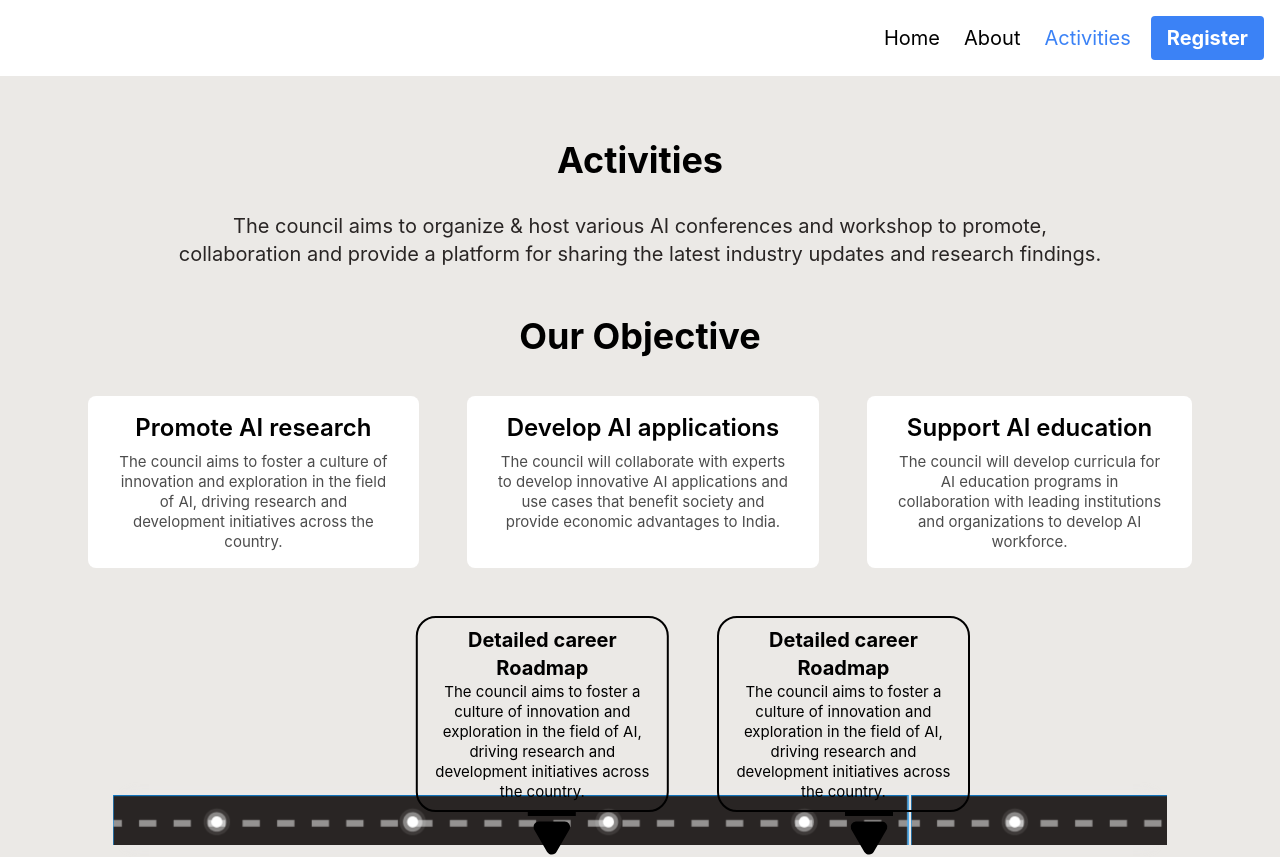
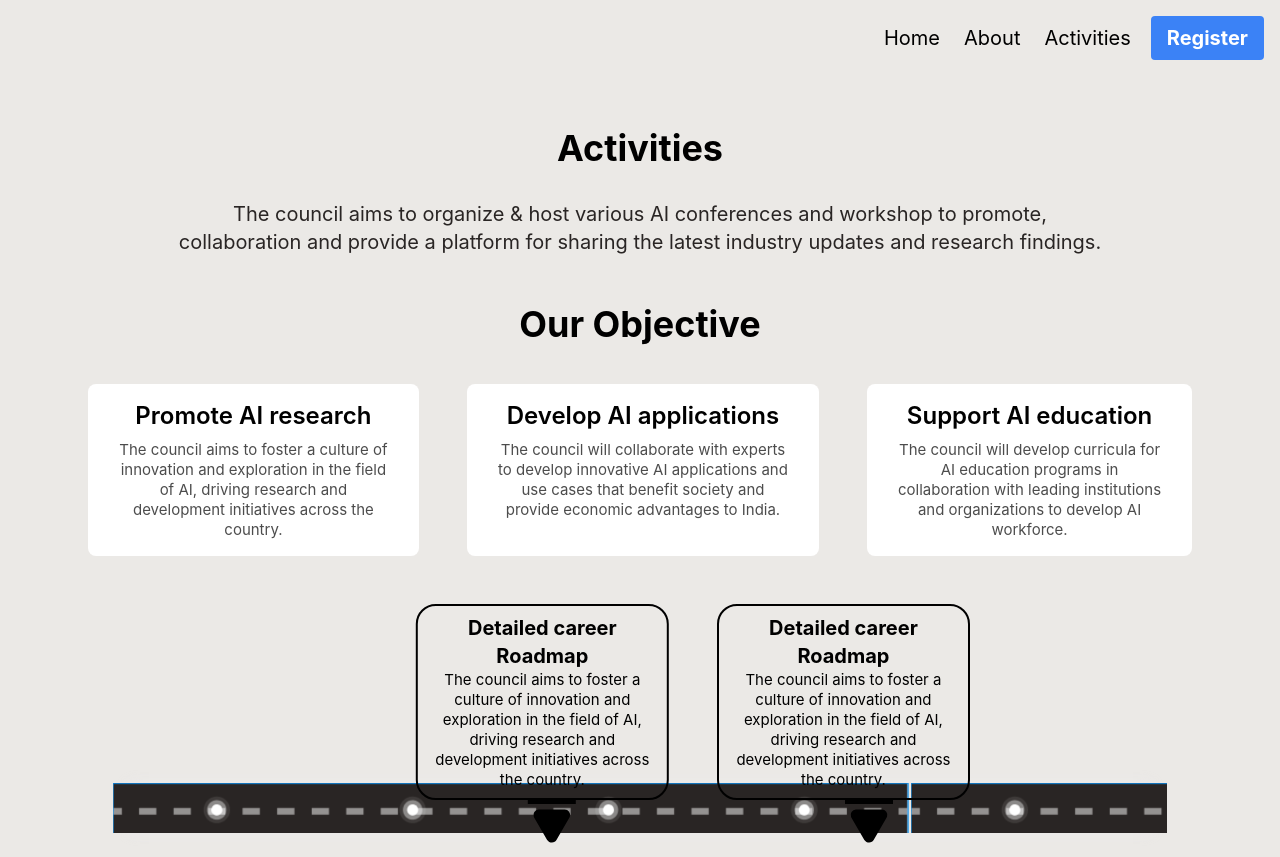
Before and after one commit to Baavro/AIC, a React (Create React App) app: page /activities in a window 1280 px wide. Shown: the top 857 px of the page. Built offline with nearby package versions, Linux system fonts and the light colour scheme; a web font is replaced by a local one.

Commit message:
navabr logic update

```diff
--- a/src/components/NavBar.tsx
+++ b/src/components/NavBar.tsx
@@ -1,31 +1,39 @@
 import React, { useEffect, useState } from 'react';
-import { Link, useLocation } from 'react-router-dom';
+import { Link } from 'react-router-dom';
 
 const NavBar = () => {
-  const [isSticky, setIsSticky] = useState(false);
-  const location = useLocation();
+  const [isHidden, setIsHidden] = useState(false);
+  const [prevScrollPos, setPrevScrollPos] = useState(0);
 
-  useEffect(() => {}, [setIsSticky]);
+  useEffect(() => {
+    const handleScroll = () => {
+      const currentScrollPos = window.scrollY;
+      if (currentScrollPos > prevScrollPos) {
+        setIsHidden(true);
+      } else {
+        setIsHidden(false);
+      }
+      setPrevScrollPos(currentScrollPos);
+    };
+
+    window.addEventListener('scroll', handleScroll);
+
+    return () => {
+      window.removeEventListener('scroll', handleScroll);
+    };
+  }, [prevScrollPos]);
 
   return (
     <div
-      className={`bg-white ${
-        isSticky ? 'text-black fixed top-0 left-0 right-0' : ''
-      } ${isSticky ? 'bg-white' : ''} ${!isSticky ? '' : 'hidden'}`}
+      className={`bg-[#EBE9E6] text-black fixed top-0 left-0 right-0 z-50 ${
+        isHidden ? 'transform -translate-y-16' : ''
+      }`}
     >
       <div className="container mx-auto flex items-center justify-end p-4 space-x-4 lg:text-xl max-lg:text-lg max-sm:text-sm">
         <div className="flex space-x-4">
-          <NavLink to="/" label="Home" currentPath={location.pathname} />
-          <NavLink
-            to="/aboutus"
-            label="About"
-            currentPath={location.pathname}
-          />
-          <NavLink
-            to="/activities"
-            label="Activities"
-            currentPath={location.pathname}
-          />
+          <NavLink to="/" label="Home" />
+          <NavLink to="/aboutus" label="About" />
+          <NavLink to="/activities" label="Activities" />
         </div>
         <Link
           to="/register"
@@ -38,16 +46,9 @@ const NavBar = () => {
   );
 };
 
-const NavLink = ({ to, label, currentPath }: any) => {
-  const isActive = currentPath === to;
-
+const NavLink = ({ to, label }: any) => {
   return (
-    <Link
-      to={to}
-      className={`${
-        isActive ? 'text-blue-500' : 'text-black'
-      } hover:text-blue-500 p-1`}
-    >
+    <Link to={to} className="text-black hover:text-blue-500 p-1">
       {label}
     </Link>
   );
--- a/src/pages/AboutUsPage.tsx
+++ b/src/pages/AboutUsPage.tsx
@@ -5,7 +5,7 @@ type Props = {};
 
 const AboutUsPage = (props: Props) => {
   return (
-    <div className="min-h-screen flex flex-col justify-start">
+    <div className="min-h-screen flex flex-col justify-start mt-16">
       <div className="flex flex-col justify-start lg:py-4 max-lg:py-2 max-sm:py-1 items-center text-center lg:pt-16 max-lg:pt-8 max-sm:pt-6">
         <span className="lg:text-4xl max-lg:text-2xl max-sm:textl-xl font-bold lg:pb-8 max-lg:pb-6 max-sm:pb-4">
           About us
--- a/src/pages/ActivitiesPage.tsx
+++ b/src/pages/ActivitiesPage.tsx
@@ -7,7 +7,7 @@ type Props = {};
 
 const ActivitiesPage = (props: Props) => {
   return (
-    <div className="min-h-screen flex flex-col justify-start">
+    <div className="min-h-screen flex flex-col justify-start mt-16">
       <div className="flex flex-col justify-start lg:py-4 max-lg:py-2 max-sm:py-1 items-center text-center lg:pt-16 max-lg:pt-8 max-sm:pt-6">
         <span className="lg:text-4xl max-lg:text-2xl max-sm:textl-xl font-bold lg:pb-8 max-lg:pb-6 max-sm:pb-4">
           Activities
--- a/src/pages/HomePage.tsx
+++ b/src/pages/HomePage.tsx
@@ -9,7 +9,7 @@ type Props = {};
 
 const HomePage = (props: Props) => {
   return (
-    <div className="flex h-full flex-col overflow-hidden">
+    <div className="flex h-full flex-col overflow-hidden mt-16">
       {/* Hero Section */}
       <div className="min-h-[calc(100vh-60px)] flex flex-col justify-start">
         <div
--- a/src/pages/RegistrationPage.tsx
+++ b/src/pages/RegistrationPage.tsx
@@ -31,7 +31,7 @@ const RegistrationPage = (props: Props) => {
     }
   }, []);
   return (
-    <div className="min-h-screen flex flex-col justify-start">
+    <div className="min-h-screen flex flex-col justify-start mt-16">
       <div className="flex flex-col justify-start lg:py-4 max-lg:py-2 max-sm:py-1 items-center text-center lg:pt-16 max-lg:pt-8 max-sm:pt-6">
         <span className="lg:text-4xl max-lg:text-2xl max-sm:textl-xl font-bold lg:pb-8 max-lg:pb-6 max-sm:pb-4">
           Register for AI Council
```
